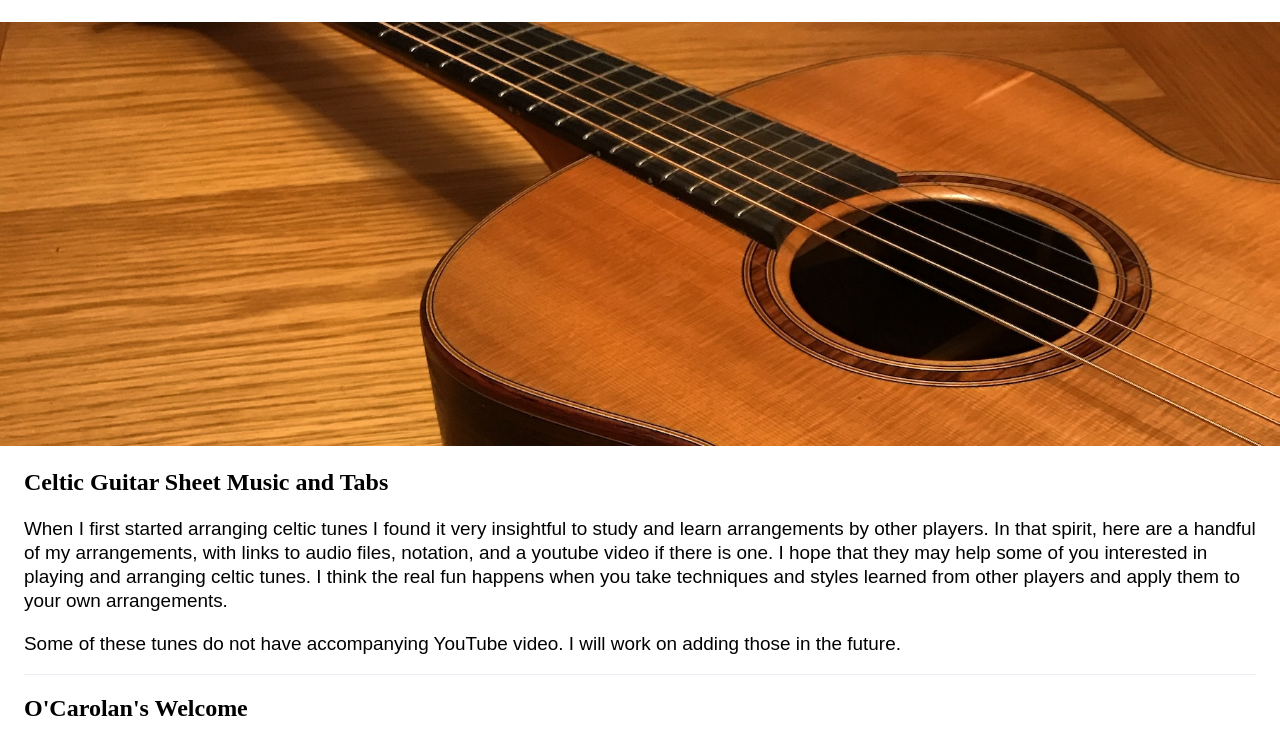
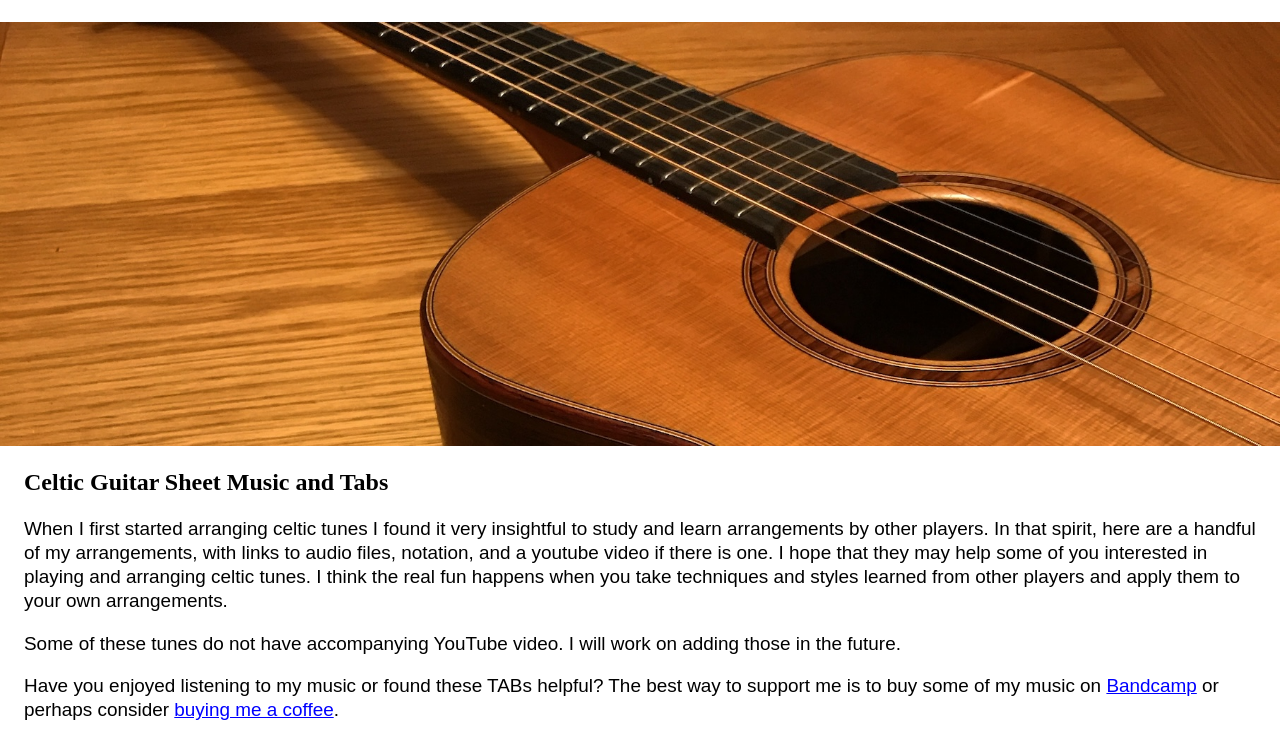
Before and after one commit to AntonEmery/website-rebuild-astro, an Astro site: page /tabs in a window 1280 px wide. Shown: the part 58-798 px from the top of the page. Built offline with nearby package versions, Linux system fonts and the light colour scheme; Astro itself is replaced by a stand-in of ours; a web font is replaced by a local one.

Commit message:
Add links on Tabs page for Bandcamp and Buy Me a Coffee

```diff
--- a/src/components/Tabs-Section.astro
+++ b/src/components/Tabs-Section.astro
@@ -15,6 +15,14 @@ import { Tabs } from '../data/tabs';
 <p>
   Some of these tunes do not have accompanying YouTube video. I will work on
   adding those in the future.
+</p>
+<p>
+  Have you enjoyed listening to my music or found these TABs helpful? The best
+  way to support me is to buy some of my music on <a
+    href='https://antonemery.bandcamp.com'
+    target='_blank'
+    rel='noopener noreferrer'>Bandcamp</a
+  > or perhaps consider <a href="https://buymeacoffee.com/antonemery" target="_blank" rel="noopener noreferrer">buying me a coffee</a>.
 </p>
 
 <Divider />
```
